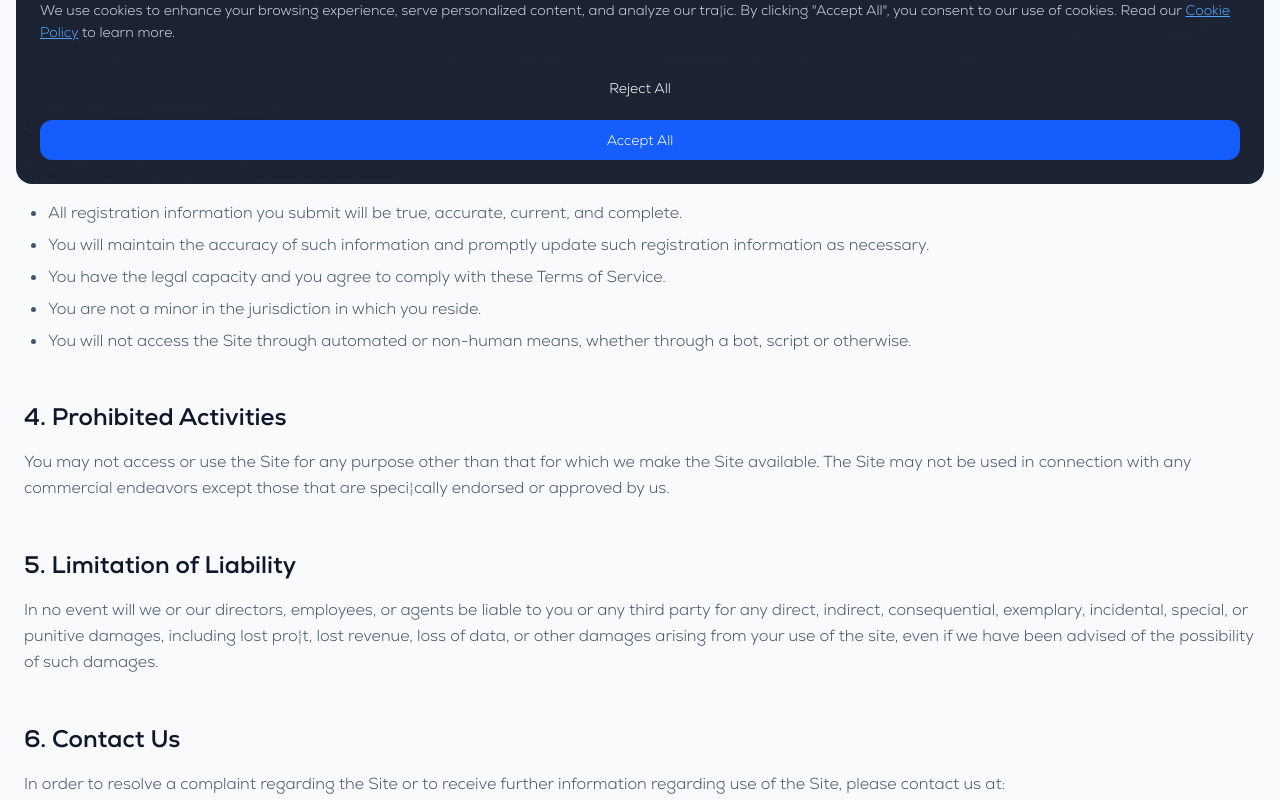
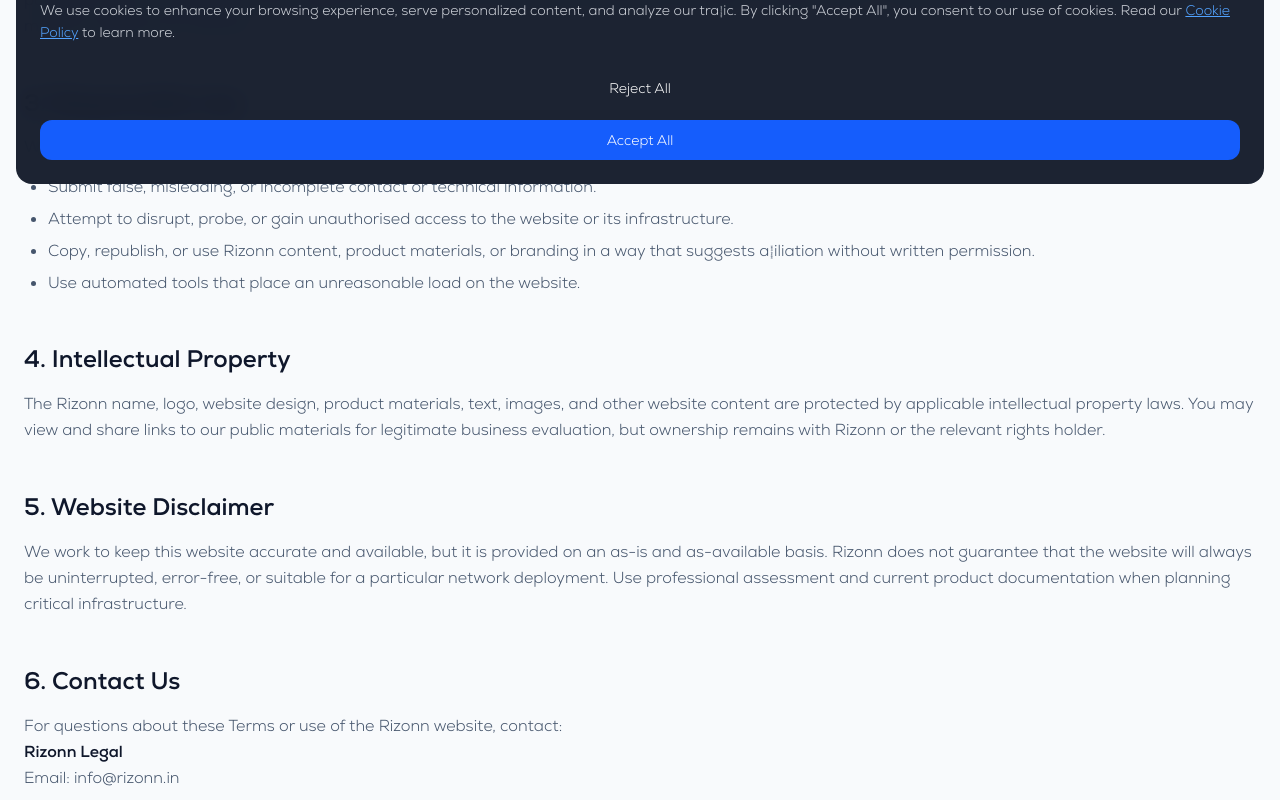
Before and after one commit to Kunalsahani76/Rizzon, a Next.js app: page /terms-of-service in a window 1280 px wide. Shown: the part 600-1400 px from the top of the page. Built offline with nearby package versions, Linux system fonts and the light colour scheme.

Commit message:
Initial commit

```diff
--- a/app/privacy-policy/page.tsx
+++ b/app/privacy-policy/page.tsx
@@ -4,53 +4,52 @@
     return (
         <SimpleHeroPage
             title="Privacy Policy"
-            subtitle="How we collect, use, and protect your data."
+            subtitle="A clear explanation of the information shared with Rizonn."
         >
             <div className="space-y-12 text-slate-600">
                 <section>
-                    <h2 className="text-2xl font-bold text-slate-900 mb-4">1. Introduction</h2>
+                    <h2 className="text-2xl font-bold text-slate-900 mb-4">1. Our Privacy Commitment</h2>
                     <p className="leading-relaxed">
-                        At Rizonn, we value your privacy and are committed to protecting your personal data. This Privacy Policy explains how we collect, use, disclose, and safeguard your information when you visit our website or use our services. Please read this privacy policy carefully. If you do not agree with the terms of this privacy policy, please do not access the site.
+                        Rizonn designs and supports business networking solutions. We collect only the information needed to respond to enquiries, deliver support, improve our website, and manage our business relationship with you. This policy describes how that information is handled when you visit rizonn.in, contact our team, or request information about our products.
                     </p>
                 </section>
 
                 <section>
-                    <h2 className="text-2xl font-bold text-slate-900 mb-4">2. Information We Collect</h2>
-                    <p className="mb-4">We may collect information about you in a variety of ways. The information we may collect on the Site includes:</p>
+                    <h2 className="text-2xl font-bold text-slate-900 mb-4">2. Information You Share</h2>
+                    <p className="mb-4">The information we collect depends on how you interact with Rizonn. It may include:</p>
                     <ul className="list-disc pl-6 space-y-2">
-                        <li><strong>Personal Data:</strong> Personally identifiable information, such as your name, shipping address, email address, and telephone number, and demographic information, such as your age, gender, hometown, and interests, that you voluntarily give to us when you register with the Site or when you choose to participate in various activities related to the Site.</li>
-                        <li><strong>Derivative Data:</strong> Information our servers automatically collect when you access the Site, such as your IP address, your browser type, your operating system, your access times, and the pages you have viewed directly before and after accessing the Site.</li>
+                        <li><strong>Contact and business details:</strong> your name, company, work email, telephone number, location, and the details you submit in a sales or support enquiry.</li>
+                        <li><strong>Product and support details:</strong> information about the Rizonn products, network environment, or services you ask us to discuss or support.</li>
+                        <li><strong>Website activity:</strong> technical information such as device type, browser, IP address, pages viewed, and approximate visit time, collected through normal website operation and cookies.</li>
                     </ul>
                 </section>
 
                 <section>
-                    <h2 className="text-2xl font-bold text-slate-900 mb-4">3. How We Use Your Information</h2>
-                    <p className="mb-4">Having accurate information about you permits us to provide you with a smooth, efficient, and customized experience. Specifically, we may use information collected about you via the Site to:</p>
+                    <h2 className="text-2xl font-bold text-slate-900 mb-4">3. How We Use Information</h2>
+                    <p className="mb-4">We use information to make each interaction with Rizonn relevant, secure, and useful. This includes:</p>
                     <ul className="list-disc pl-6 space-y-2">
-                        <li>Create and manage your account.</li>
-                        <li>Process your orders and deliver products.</li>
-                        <li>Email you regarding your account or order.</li>
-                        <li>Fulfill and manage purchases, orders, payments, and other transactions related to the Site.</li>
-                        <li>Generate a personal profile about you to make future visits to the Site more personalized.</li>
-                        <li>Increase the efficiency and operation of the Site.</li>
+                        <li>Replying to product, partnership, and support requests.</li>
+                        <li>Preparing recommendations, quotations, product updates, and service communications you request.</li>
+                        <li>Maintaining the security, performance, and reliability of our website and services.</li>
+                        <li>Understanding which content and solutions are most useful to visitors.</li>
                     </ul>
                 </section>
 
                 <section>
-                    <h2 className="text-2xl font-bold text-slate-900 mb-4">4. Data Security</h2>
+                    <h2 className="text-2xl font-bold text-slate-900 mb-4">4. Sharing and Safeguards</h2>
                     <p className="leading-relaxed">
-                        We use administrative, technical, and physical security measures to help protect your personal information. While we have taken reasonable steps to secure the personal information you provide to us, please be aware that despite our efforts, no security measures are perfect or impenetrable, and no method of data transmission can be guaranteed against any interception or other type of misuse.
+                        Rizonn does not sell personal information. We may share limited information with service providers who help us run our website, communicate with customers, or fulfil a legitimate business request. Access is limited to what is necessary. We use reasonable administrative and technical measures to protect information, although no internet transmission or storage system can be guaranteed completely secure.
                     </p>
                 </section>
 
                 <section>
-                    <h2 className="text-2xl font-bold text-slate-900 mb-4">5. Contact Us</h2>
+                    <h2 className="text-2xl font-bold text-slate-900 mb-4">5. Your Choices and Contact</h2>
                     <p className="leading-relaxed">
-                        If you have questions or comments about this Privacy Policy, please contact us at:
+                        You may ask us to update your contact information or stop non-essential communications. For privacy questions, contact us at:
                         <br />
-                        <span className="font-semibold text-slate-900">Rizonn Support</span>
+                        <span className="font-semibold text-slate-900">Rizonn Privacy Team</span>
                         <br />
-                        Email: support@Rizonn.com
+                        Email: info@rizonn.in
                     </p>
                 </section>
             </div>
--- a/app/terms-of-service/page.tsx
+++ b/app/terms-of-service/page.tsx
@@ -4,57 +4,56 @@
     return (
         <SimpleHeroPage
             title="Terms of Service"
-            subtitle="The rules and regulations for using our services."
+            subtitle="Guidelines for using the Rizonn website and its resources."
         >
             <div className="space-y-12 text-slate-600">
                 <section>
                     <h2 className="text-2xl font-bold text-slate-900 mb-4">1. Agreement to Terms</h2>
                     <p className="leading-relaxed">
-                        These Terms of Service constitute a legally binding agreement made between you, whether personally or on behalf of an entity ("you") and Rizonn ("we," "us" or "our"), concerning your access to and use of the Rizonn website as well as any other media form, media channel, mobile website or mobile application related, linked, or otherwise connected thereto (collectively, the "Site").
+                        These Terms apply when you access the Rizonn website, download product information, submit an enquiry, or use resources made available by Rizonn. By continuing to use the website, you agree to use it lawfully and in accordance with these Terms.
                     </p>
                 </section>
 
                 <section>
-                    <h2 className="text-2xl font-bold text-slate-900 mb-4">2. Intellectual Property Rights</h2>
+                    <h2 className="text-2xl font-bold text-slate-900 mb-4">2. Product Information and Availability</h2>
                     <p className="leading-relaxed">
-                        Unless otherwise indicated, the Site is our proprietary property and all source code, databases, functionality, software, website designs, audio, video, text, photographs, and graphics on the Site (collectively, the "Content") and the trademarks, service marks, and logos contained therein (the "Marks") are owned or controlled by us or licensed to us, and are protected by copyright and trademark laws and various other intellectual property rights.
+                        Product specifications, compatibility information, images, and availability are provided for general reference and may change as products evolve. A quotation, purchase order, or separate written agreement governs any commercial transaction with Rizonn. Please confirm current specifications with our team before making a deployment decision.
                     </p>
                 </section>
 
                 <section>
-                    <h2 className="text-2xl font-bold text-slate-900 mb-4">3. User Representations</h2>
-                    <p className="mb-4">By using the Site, you represent and warrant that:</p>
+                    <h2 className="text-2xl font-bold text-slate-900 mb-4">3. Responsible Use</h2>
+                    <p className="mb-4">When using this website, you agree that you will not:</p>
                     <ul className="list-disc pl-6 space-y-2">
-                        <li>All registration information you submit will be true, accurate, current, and complete.</li>
-                        <li>You will maintain the accuracy of such information and promptly update such registration information as necessary.</li>
-                        <li>You have the legal capacity and you agree to comply with these Terms of Service.</li>
-                        <li>You are not a minor in the jurisdiction in which you reside.</li>
-                        <li>You will not access the Site through automated or non-human means, whether through a bot, script or otherwise.</li>
+                        <li>Submit false, misleading, or incomplete contact or technical information.</li>
+                        <li>Attempt to disrupt, probe, or gain unauthorised access to the website or its infrastructure.</li>
+                        <li>Copy, republish, or use Rizonn content, product materials, or branding in a way that suggests affiliation without written permission.</li>
+                        <li>Use automated tools that place an unreasonable load on the website.</li>
                     </ul>
                 </section>
 
                 <section>
-                    <h2 className="text-2xl font-bold text-slate-900 mb-4">4. Prohibited Activities</h2>
+                    <h2 className="text-2xl font-bold text-slate-900 mb-4">4. Intellectual Property</h2>
                     <p className="leading-relaxed">
-                        You may not access or use the Site for any purpose other than that for which we make the Site available. The Site may not be used in connection with any commercial endeavors except those that are specifically endorsed or approved by us.
+                        The Rizonn name, logo, website design, product materials, text, images, and other website content are protected by applicable intellectual property laws. You may view and share links to our public materials for legitimate business evaluation, but ownership remains with Rizonn or the relevant rights holder.
                     </p>
                 </section>
 
                 <section>
-                    <h2 className="text-2xl font-bold text-slate-900 mb-4">5. Limitation of Liability</h2>
+                    <h2 className="text-2xl font-bold text-slate-900 mb-4">5. Website Disclaimer</h2>
                     <p className="leading-relaxed">
-                        In no event will we or our directors, employees, or agents be liable to you or any third party for any direct, indirect, consequential, exemplary, incidental, special, or punitive damages, including lost profit, lost revenue, loss of data, or other damages arising from your use of the site, even if we have been advised of the possibility of such damages.
+                        We work to keep this website accurate and available, but it is provided on an as-is and as-available basis. Rizonn does not guarantee that the website will always be uninterrupted, error-free, or suitable for a particular network deployment. Use professional assessment and current product documentation when planning critical infrastructure.
                     </p>
                 </section>
 
                 <section>
                     <h2 className="text-2xl font-bold text-slate-900 mb-4">6. Contact Us</h2>
                     <p className="leading-relaxed">
-                        In order to resolve a complaint regarding the Site or to receive further information regarding use of the Site, please contact us at:
+                        For questions about these Terms or use of the Rizonn website, contact:
                         <br />
                         <span className="font-semibold text-slate-900">Rizonn Legal</span>
                         <br />
-                        Email: legal@Rizonn.com
+                        Email: info@rizonn.in
                     </p>
                 </section>
             </div>
```
Also changed, not shown: app/cookie-policy/page.tsx (+11 -11 lines).
